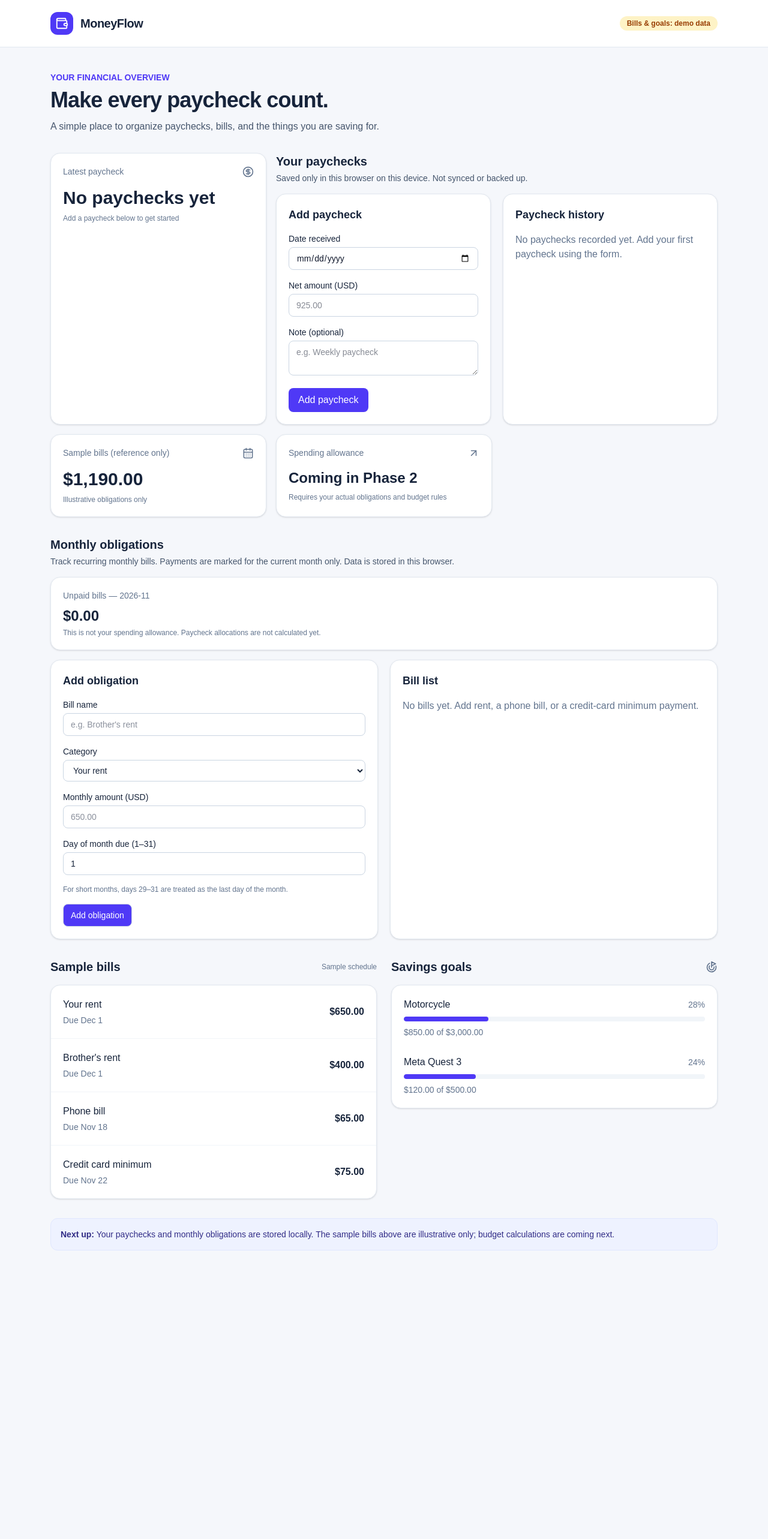
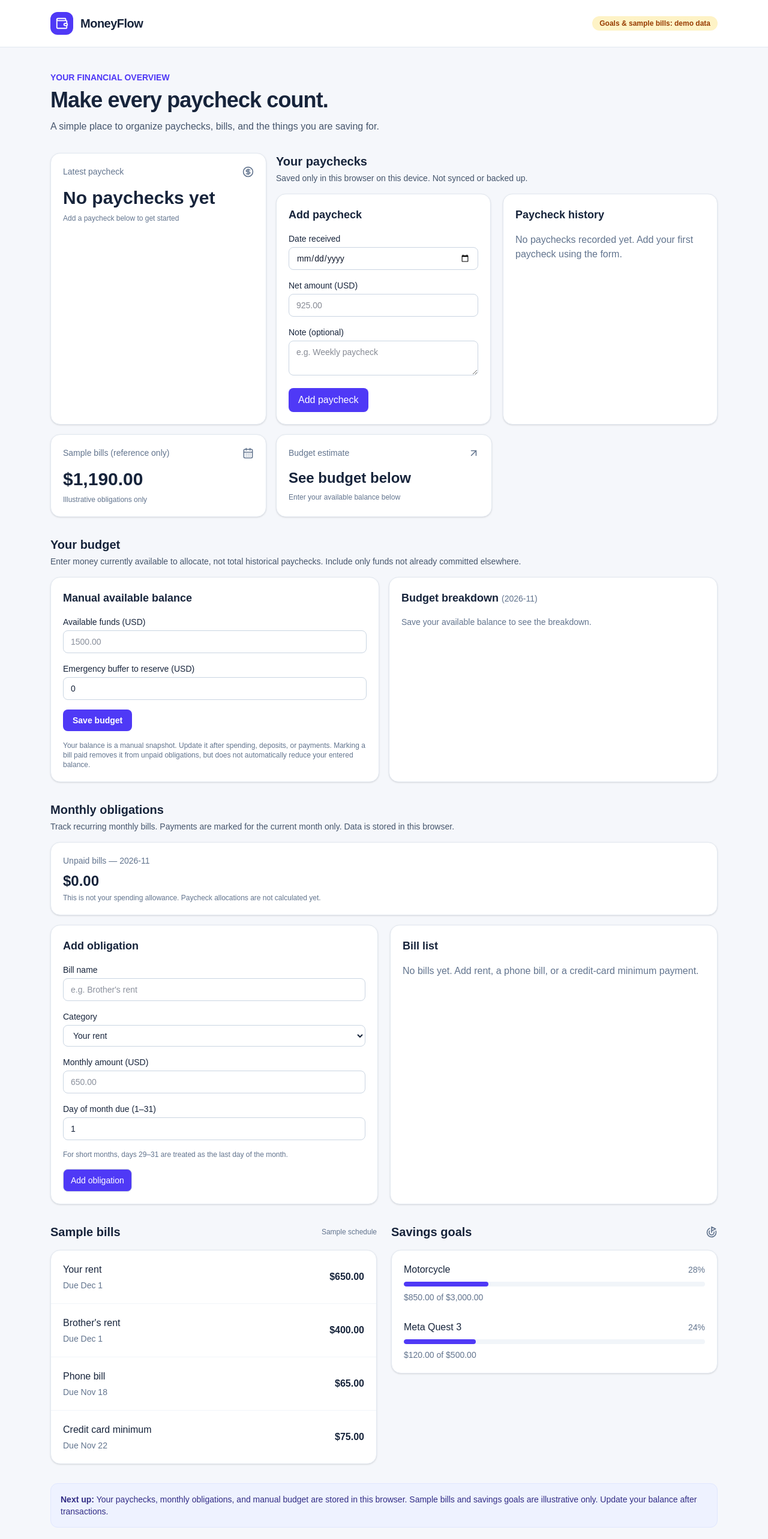
Before and after one commit to pdonepud/MoneyFlow, a Next.js app: page / in a window 1280 px wide. Shown: the top 2566 px of the page at 60% size. Before the commit the page ends 2125 px from the top, so only its background shows below. Built offline with nearby package versions, Linux system fonts and the light colour scheme.

Commit message:
feat(budget): integrate manual balance budget on dashboard

```diff
--- a/src/app/page.tsx
+++ b/src/app/page.tsx
@@ -1,6 +1,7 @@
 import { ArrowUpRight, CalendarDays, Goal, Wallet } from "lucide-react";
 import { PaycheckManager } from "@/components/paycheck-manager";
 import { ObligationManager } from "@/components/obligation-manager";
+import { BudgetManager } from "@/components/budget-manager";
 import { Card } from "@/components/ui/card";
 import { demo } from "@/lib/demo-data";
 import { formatMoney } from "@/lib/money";
@@ -11,7 +12,7 @@ export default function Home() {
       <header className="border-b border-slate-200 bg-white">
         <div className="mx-auto flex max-w-6xl items-center justify-between px-5 py-5">
           <div className="flex items-center gap-3"><div className="rounded-xl bg-indigo-600 p-2 text-white"><Wallet size={22} /></div><span className="text-xl font-bold tracking-tight">MoneyFlow</span></div>
-          <span className="rounded-full bg-amber-100 px-3 py-1 text-xs font-semibold text-amber-800">Bills & goals: demo data</span>
+          <span className="rounded-full bg-amber-100 px-3 py-1 text-xs font-semibold text-amber-800">Goals & sample bills: demo data</span>
         </div>
       </header>
       <main className="mx-auto max-w-6xl space-y-8 px-5 py-10">
@@ -23,8 +24,9 @@ export default function Home() {
         <div className="grid gap-4 sm:grid-cols-2 lg:grid-cols-3">
           <PaycheckManager />
           <Card><div className="flex items-center justify-between text-sm text-slate-500"><span>Sample bills (reference only)</span><CalendarDays size={19}/></div><p className="mt-4 text-3xl font-bold">{formatMoney(demo.upcomingObligations.reduce((sum, bill) => sum + bill.amountCents, 0))}</p><p className="mt-2 text-xs text-slate-500">Illustrative obligations only</p></Card>
-          <Card><div className="flex items-center justify-between text-sm text-slate-500"><span>Spending allowance</span><ArrowUpRight size={19}/></div><p className="mt-4 text-2xl font-bold">Coming in Phase 2</p><p className="mt-2 text-xs text-slate-500">Requires your actual obligations and budget rules</p></Card>
+          <Card><div className="flex items-center justify-between text-sm text-slate-500"><span>Budget estimate</span><ArrowUpRight size={19}/></div><p className="mt-4 text-2xl font-bold">See budget below</p><p className="mt-2 text-xs text-slate-500">Enter your available balance below</p></Card>
         </div>
+        <BudgetManager />
         <ObligationManager />
         <div className="grid gap-6 lg:grid-cols-2">
           <section aria-labelledby="bills-heading">
@@ -36,7 +38,7 @@ export default function Home() {
             <Card className="space-y-7">{demo.goals.map((goal) => { const percent = Math.min(100, Math.round(goal.savedCents / goal.targetCents * 100)); return <div key={goal.name}><div className="mb-2 flex items-center justify-between gap-3"><span className="font-medium">{goal.name}</span><span className="text-sm text-slate-500">{percent}%</span></div><div role="progressbar" aria-label={goal.name} aria-valuenow={percent} aria-valuemin={0} aria-valuemax={100} className="h-2 overflow-hidden rounded-full bg-slate-100"><div className="h-full rounded-full bg-indigo-600" style={{ width: `${percent}%` }}/></div><p className="mt-2 text-sm text-slate-500">{formatMoney(goal.savedCents)} of {formatMoney(goal.targetCents)}</p></div>; })}</Card>
           </section>
         </div>
-        <p className="rounded-xl border border-indigo-100 bg-indigo-50 p-4 text-sm text-indigo-900"><strong>Next up:</strong> Your paychecks and monthly obligations are stored locally. The sample bills above are illustrative only; budget calculations are coming next.</p>
+        <p className="rounded-xl border border-indigo-100 bg-indigo-50 p-4 text-sm text-indigo-900"><strong>Next up:</strong> Your paychecks, monthly obligations, and manual budget are stored in this browser. Sample bills and savings goals are illustrative only. Update your balance after transactions.</p>
       </main>
     </div>
   );
```
